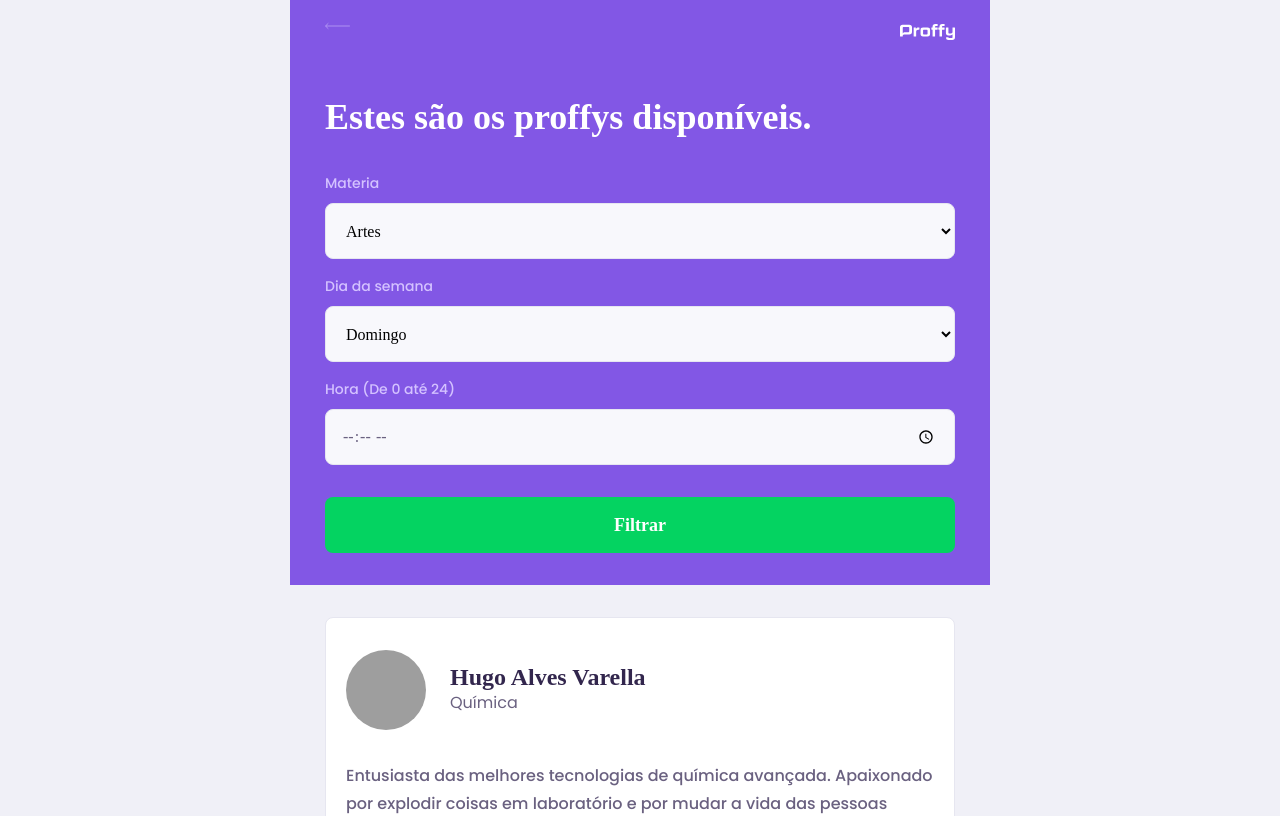
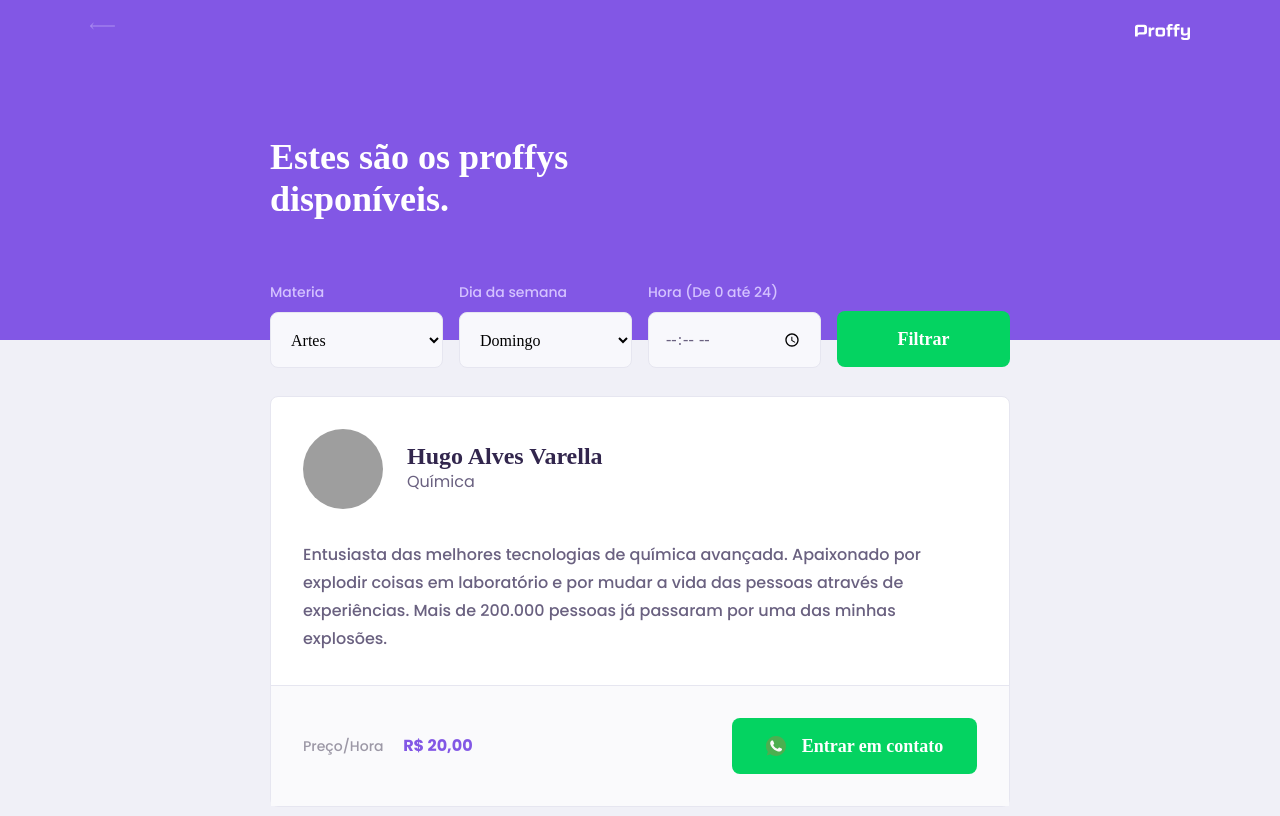
Before and after one commit to Hugovarellaa/nlw-02-discovery, a plain HTML site: page study.html in a window 1280 px wide. Shown: the top 816 px of the page. Drawn offline with Linux system fonts and the light colour scheme; grey boxes are pictures that could not be loaded.

Commit message:
Layout Page study Desktop

```diff
--- a/public/styles/partials/page-study.css
+++ b/public/styles/partials/page-study.css
@@ -37,6 +37,8 @@
 .page-header .header-content {
   width: 90%;
   margin: 3.2rem auto;
+
+  position: relative;
 }
 
 .page-header .header-content strong {
@@ -162,7 +164,7 @@
   line-height: 26px;
 }
 
-.teacher-item p {
+.teacher-item > p {
   padding: 0 2rem;
   font-size: 1.6rem;
   line-height: 2.8rem;
@@ -216,3 +218,71 @@
 .teacher-item footer button:hover {
   background-color: var(--color-secondary-dark);
 }
+
+@media (min-width: 700px) {
+  #page-study #container {
+    max-width: 100vw;
+  }
+
+  .page-header {
+    height: 340px;
+  }
+
+  .page-header .top-bar-container {
+    max-width: 1100px;
+  }
+
+  .page-header .header-content {
+    max-width: 740px;
+    padding-bottom: 48px;
+    margin: 0 auto;
+
+    display: flex;
+    flex-direction: column;
+    flex: 1;
+    justify-content: center;
+  }
+
+  .page-header .header-content strong {
+    max-width: 350px;
+  }
+
+  #search-teachers {
+    display: grid;
+    grid-template-columns: repeat(4, 1fr);
+    gap: 16px;
+
+    position: absolute;
+    bottom: -28px;
+  }
+
+  .teacher-item header,
+  .teacher-item footer {
+    padding: 32px;
+  }
+
+  #page-study main {
+    padding: 32px 0;
+    max-width: 740px;
+    margin: 0 auto;
+  }
+
+  #search-teachers .select-block {
+    margin-bottom: 0;
+  }
+
+  .teacher-item > p {
+    padding: 0 32px;
+  }
+
+  .teacher-item footer p strong {
+    display: initial;
+    margin-left: 1.6rem;
+  }
+
+  .teacher-item footer button {
+    width: 245px;
+    justify-content: center;
+    gap: 1.6rem;
+  }
+}
```
